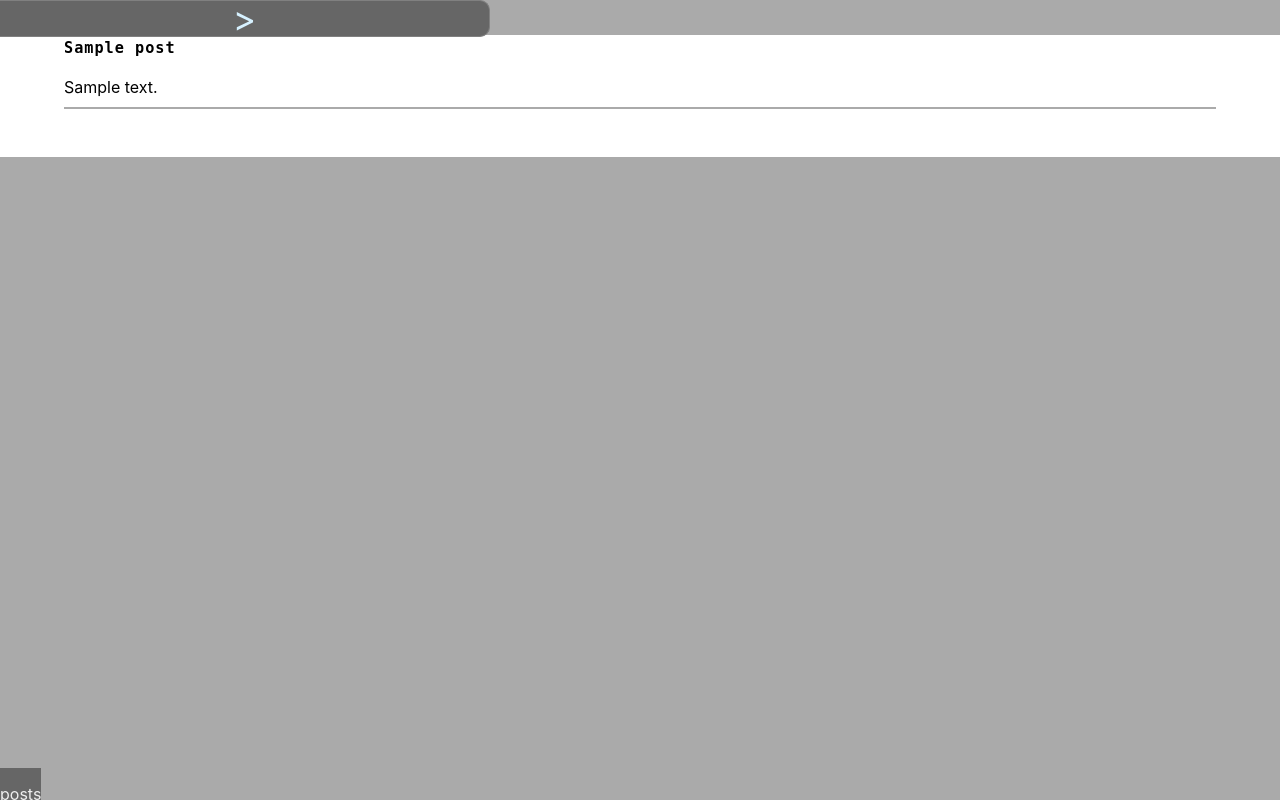
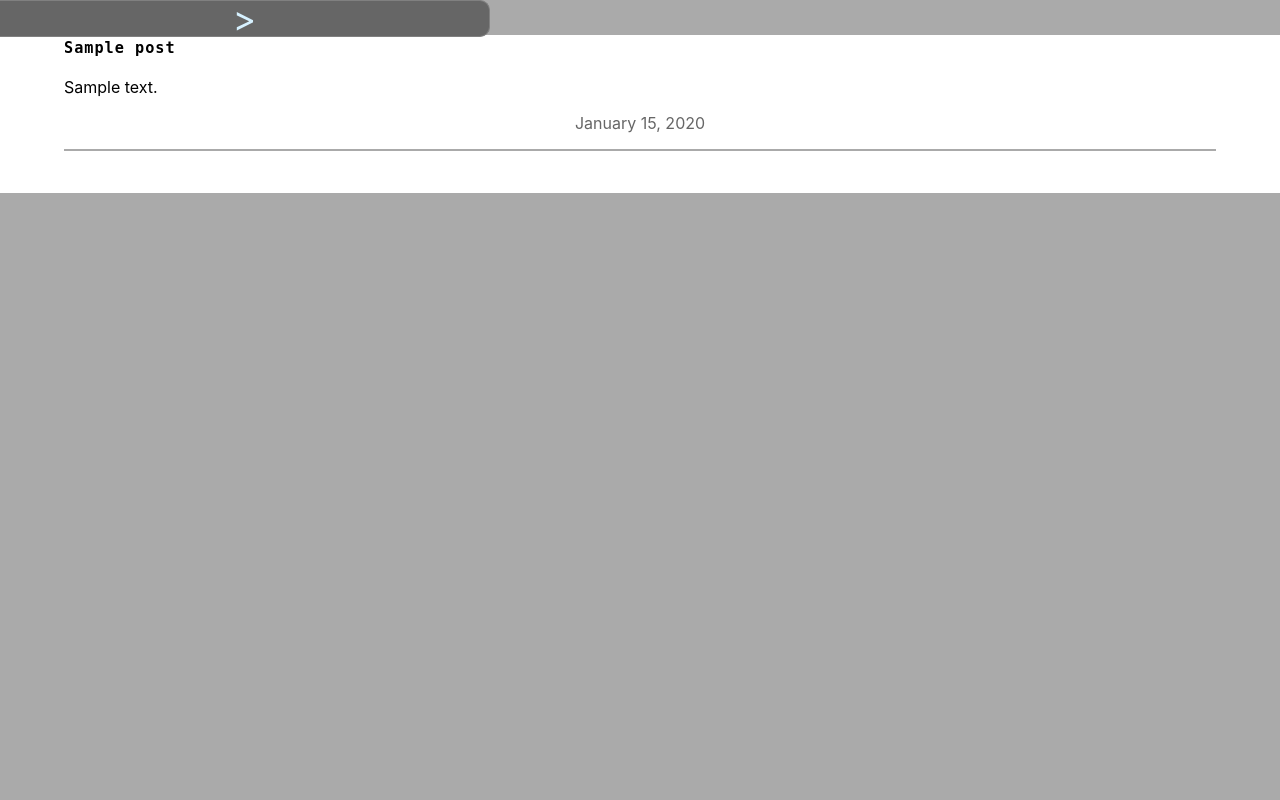
Before and after one commit to naclonts/personal-site, a Django app: template blog/templates/blog/post_list.html in a window 1280 px wide. Run offline with Django 3.2, Linux system fonts and the light colour scheme; the template is opened without the code that fills it: most values are stand-ins (such as "Sample title", 1, 10 or a date in 2020).

Commit message:
added dates to views

```diff
--- a/blog/models.py
+++ b/blog/models.py
@@ -19,6 +19,9 @@ class Post(models.Model):
     slug = models.SlugField(unique=True, blank=True)
     created_date = models.DateTimeField(default=timezone.now)
     published_date = models.DateTimeField(blank=True, null=True)
+
+    class Meta:
+        ordering = ['-created_date']
 
     def publish(self):
         self.published_date = timezone.now()
--- a/blog/static/css/blog-styles.css
+++ b/blog/static/css/blog-styles.css
@@ -45,11 +45,16 @@
     text-decoration: underline;
 }
 
-.blog-listing p:after {
+.blog-listing:after {
     content: ' ';
     display: block;
     margin: 10px 0;
     border: 1px solid #aaa;
+}
+
+.post-date {
+    color: #666;
+    text-align: center;
 }
 
 
--- a/blog/templates/blog/base_blog.html
+++ b/blog/templates/blog/base_blog.html
@@ -4,11 +4,3 @@
 {% block stylesheets %}
 <link rel="stylesheet" href="{% static "css/blog-styles.css" %}" type="text/css" />
 {% endblock %}
-
-{% block footer %}
-<body>
-    <div class="blog-footer">
-        <p>posts</p>
-    </div>
-</body>
-{% endblock %}
--- a/blog/templates/blog/post_detail.html
+++ b/blog/templates/blog/post_detail.html
@@ -6,6 +6,7 @@
         <div class="post-container">
             <h1 class="post-title">{{ post.title | safe }}</h1>
             <p class="post-content">{{ post.text | safe }}</p>
+            <p class="post-date">{{ post.created_date }}</p>
         </div>
     </div>
 </body>
--- a/blog/templates/blog/post_list.html
+++ b/blog/templates/blog/post_list.html
@@ -7,6 +7,7 @@
         <div class="blog-listing">
             <h3><a href="{% url 'post' slug=post.slug %}">{{ post.title | safe }}</a></h3>
             <p>{{ post.text | safe }}</p>
+            <p class="post-date">{{ post.created_date|date:"F d, Y" }}</p>
         </div>
         {% endfor %}
     </div>
```
Also changed, not shown: blog/migrations/0003_auto_20170422_1942.py (added).
